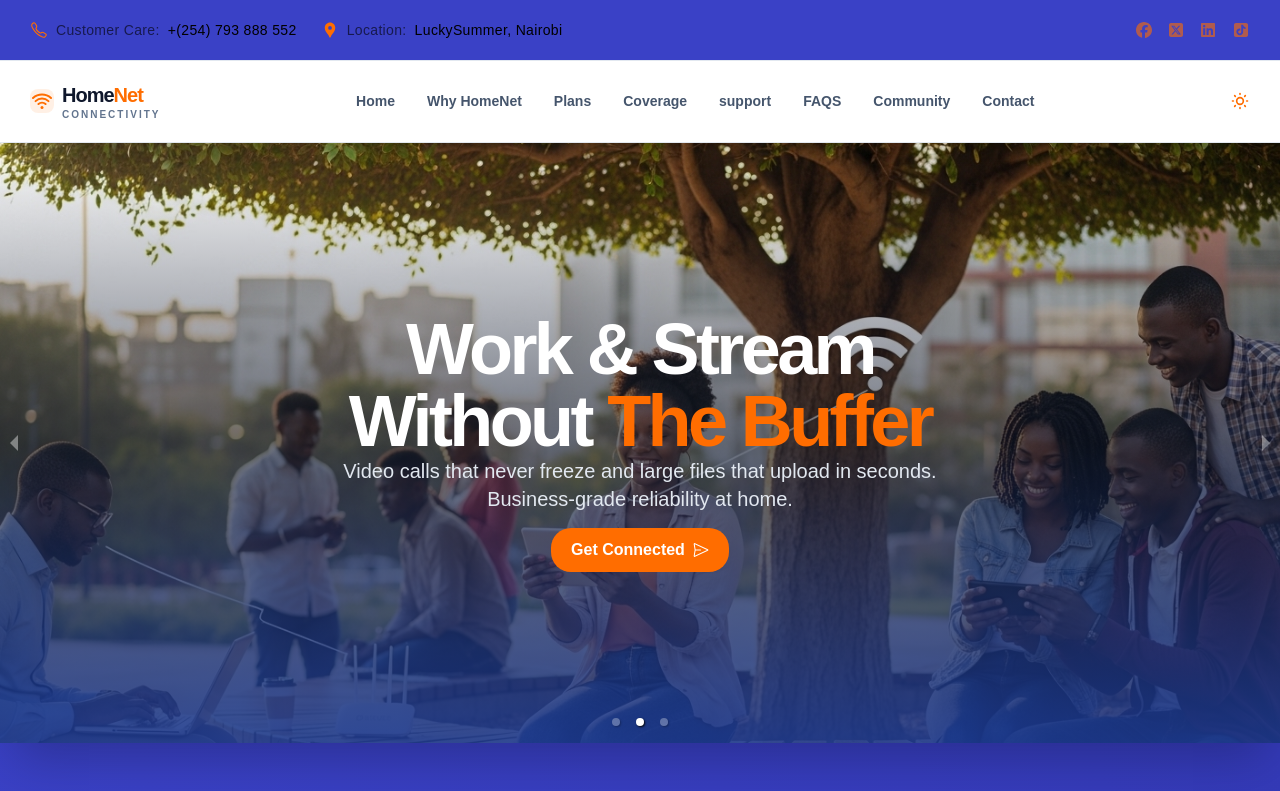
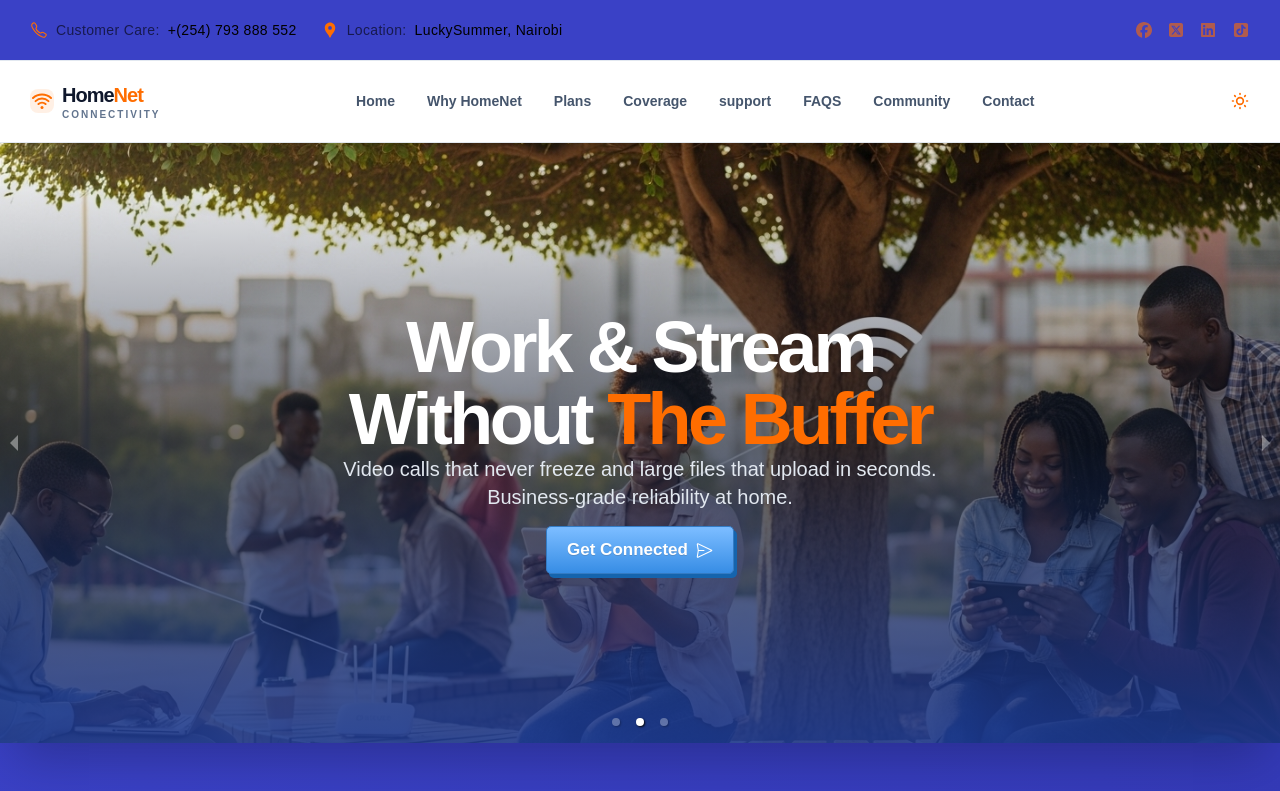
Before and after one commit to wainaina-mwangi/HomeNet, a React (Vite) app: page / in a window 1280 px wide. Shown: the top 791 px of the page. Built offline with nearby package versions, Linux system fonts and the light colour scheme.

Commit message:
new button styling

```diff
--- a/src/components/NotFound.css
+++ b/src/components/NotFound.css
@@ -49,12 +49,29 @@
   transition: opacity 0.2s;
 }
 
+.notFound{
+  box-shadow: 3px 4px 0px 0px #1564ad;
+	background:linear-gradient(to bottom, #FF6D00 5%, #FF6D00 100%);
+	background-color:#FF6D00;
+	border-radius:5px;
+	border:1px solid #337bc4;
+	display:inline-block;
+	cursor:pointer;
+	color:#ffffff;
+	font-family:Arial;
+	font-size:17px;
+	font-weight:bold;
+	padding:10px 44px;
+	text-decoration:none;
+	text-shadow:0px 1px 0px #528ecc;
+}
+
 .under button:hover {
   opacity: 0.9;
 }
 
 .icon-logo{
-  font-size: 15px;
+  font-size: 20px;
 }
 
 
--- a/src/components/NotFoundPage.jsx
+++ b/src/components/NotFoundPage.jsx
@@ -52,7 +52,7 @@ function NotFoundPage() {
             value={email}
             onChange={(e) => setEmail(e.target.value)}
           />
-          <button className="bg-brand-orange" onClick={notify}>
+          <button className="notFound" onClick={notify}>
             {" "}
             <MdEmail className=" icon-logo" /> sign Up
             <ToastContainer />
--- a/src/index.css
+++ b/src/index.css
@@ -56,17 +56,41 @@ body {
 
 .btn{
     /* background: rgba(21, 214, 221, 0.308); */
-    color: #ffff;
+    /* color: #ffff;
     padding: 10px 20px;
     border-radius: 20px;
     /* border:2px solid rgb(44, 151, 212); */
-    transition: ease-in-out .5s;
+    /* transition: ease-in-out .5s;
     margin-top: 15px;
     display: flex;
     align-items: center;
     justify-content: center;
+    width:fit-content;  */
+    box-shadow: 3px 4px 0px 0px #1564ad;
+	background:linear-gradient(to bottom, #79bbff 5%, #378de5 100%);
+	background-color:#79bbff;
+	border-radius:5px;
+	border:1px solid #337bc4;
+	display:inline-block;
+	cursor:pointer;
+	color:#ffffff;
+	font-family:Arial;
+	font-size:17px;
+	font-weight:bold;
+	padding:10px 20px;
+	text-decoration:none;
+	text-shadow:0px 1px 0px #528ecc;
+   display: flex;
+    align-items: center;
+    justify-content: center;
+    margin-top: 15px;
     width:fit-content;
 
+}
+
+.btn:hover{
+  background:linear-gradient(to bottom, #378de5 5%, #79bbff 100%);
+	background-color:#378de5;
 }
 
 
```
